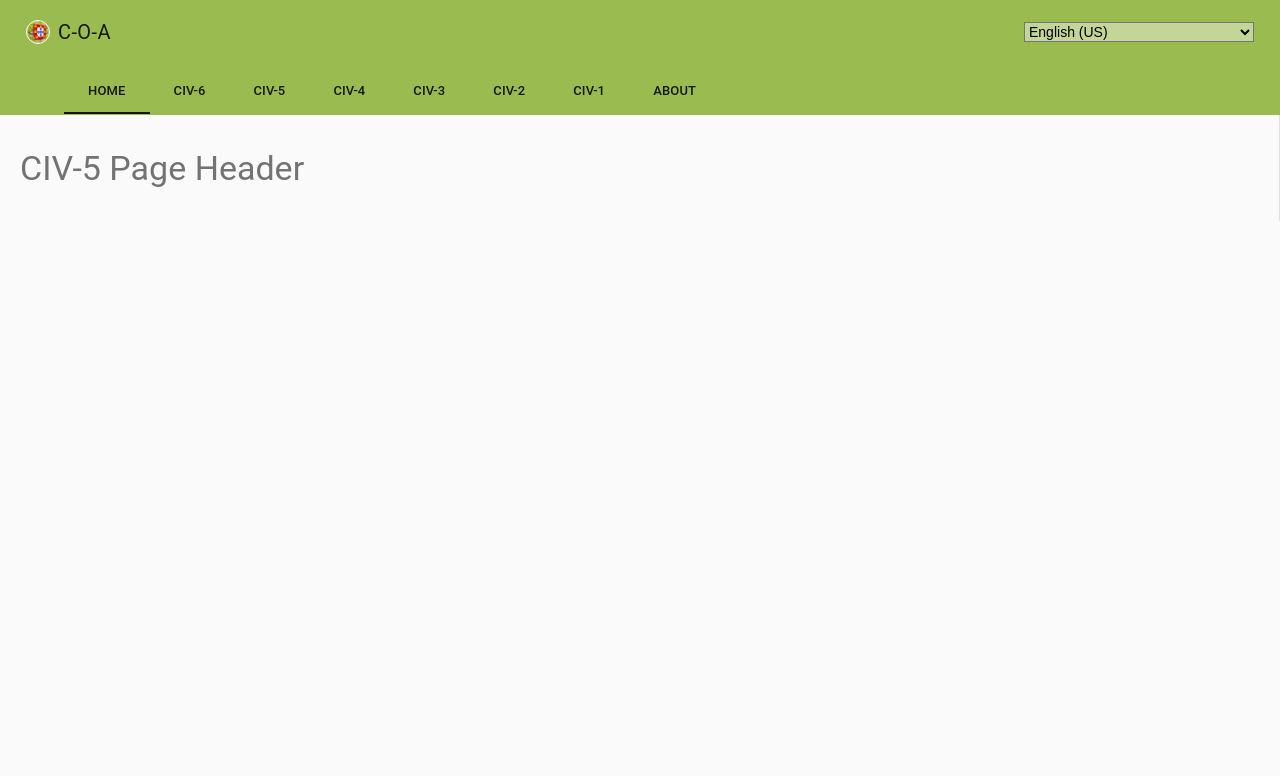
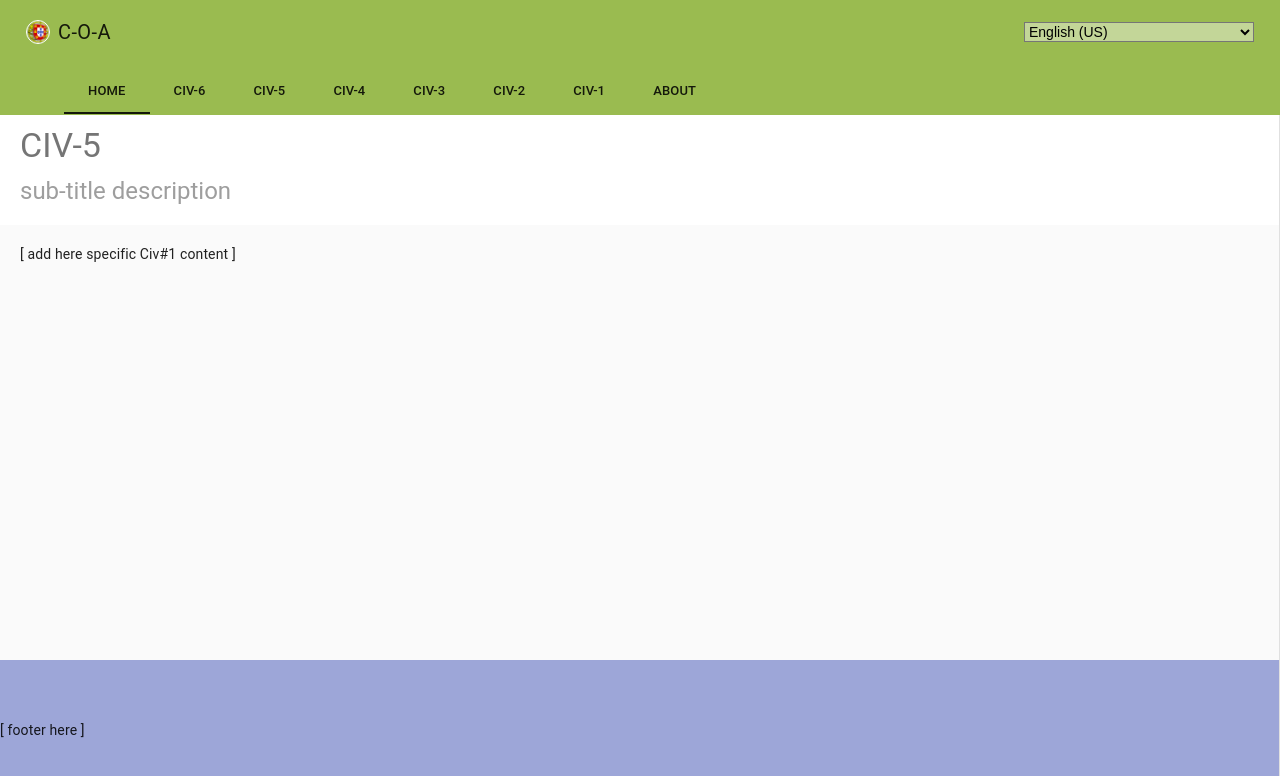
Before and after one commit to antonio-rodrigues/civ6-database-search, a Vue app: page /civ/5 in a window 1280 px wide. Shown: the top 776 px of the page. Built offline with nearby package versions, Linux system fonts and the light colour scheme.

Commit message:
Update pages to use new page components

```diff
--- a/src/views/pages/civ2/civ2.vue
+++ b/src/views/pages/civ2/civ2.vue
@@ -1,19 +1,21 @@
 <template>
-  <div class="page-civ-2 coa-padding-s">
-    <h1 class="md-display-1">{{ pageTitle }}</h1>
-    <!-- [ add here specific Civ-version content ] -->
-  </div>
+  <Page :header="data.label" subheader="sub-title description">
+    <div slot="content" class="civ-2">
+      <p>[ add here specific Civ#{{ data.version }} content ]</p>
+    </div>
+  </Page>
 </template>
 
 <script>
-const page = { version: 2, name: "civ2", label: "CIV-2" };
+import Page from "@/components/Page";
+const page = { version: 1, name: "civ2", label: "CIV-2" };
 
 export default {
   name: page.name,
 
   data: () => {
     return {
-      pageTitle: `${page.label} Page Header`
+      data: page
     };
   },
 
@@ -53,6 +55,9 @@ export default {
   },
 
   methods: {
+    getPageHeader() {
+      return this.pageTitle;
+    },
     onButtonClick: function(ev) {
       console.log("YAY! Button was clicked! Event:", { ev });
     },
@@ -60,16 +65,16 @@ export default {
     onLanguageChange: function(lang) {
       console.log("onLanguageChange:", { lang });
     }
+  },
+  components: {
+    Page
   }
 };
 </script>
 
 <style lang="scss" scoped>
-@import "@/styles/index.scss";
+// @import "@/styles/index.scss";
 
-.page-civ-2 {
-  margin: 0;
-  padding: $size-s $size-m;
-  background-color: $color-grey-ligth;
+.civ-2 {
 }
 </style>
--- a/src/views/pages/civ3/civ3.vue
+++ b/src/views/pages/civ3/civ3.vue
@@ -1,19 +1,21 @@
 <template>
-  <div class="page-civ-3 coa-padding-s">
-    <h1 class="md-display-1">{{ pageTitle }}</h1>
-    <!-- [ add here specific Civ-version content ] -->
-  </div>
+  <Page :header="data.label" subheader="sub-title description">
+    <div slot="content" class="civ-3">
+      <p>[ add here specific Civ#{{ data.version }} content ]</p>
+    </div>
+  </Page>
 </template>
 
 <script>
-const page = { version: 3, name: "civ3", label: "CIV-3" };
+import Page from "@/components/Page";
+const page = { version: 1, name: "civ3", label: "CIV-3" };
 
 export default {
   name: page.name,
 
   data: () => {
     return {
-      pageTitle: `${page.label} Page Header`
+      data: page
     };
   },
 
@@ -53,6 +55,9 @@ export default {
   },
 
   methods: {
+    getPageHeader() {
+      return this.pageTitle;
+    },
     onButtonClick: function(ev) {
       console.log("YAY! Button was clicked! Event:", { ev });
     },
@@ -60,16 +65,16 @@ export default {
     onLanguageChange: function(lang) {
       console.log("onLanguageChange:", { lang });
     }
+  },
+  components: {
+    Page
   }
 };
 </script>
 
 <style lang="scss" scoped>
-@import "@/styles/index.scss";
+// @import "@/styles/index.scss";
 
-.page-civ-3 {
-  margin: 0;
-  padding: $size-s $size-m;
-  background-color: $color-grey-ligth;
+.civ-3 {
 }
 </style>
--- a/src/views/pages/civ4/civ4.vue
+++ b/src/views/pages/civ4/civ4.vue
@@ -1,19 +1,21 @@
 <template>
-  <div class="page-civ-4 coa-padding-s">
-    <h1 class="md-display-1">{{ pageTitle }}</h1>
-    <!-- [ add here specific Civ-version content ] -->
-  </div>
+  <Page :header="data.label" subheader="sub-title description">
+    <div slot="content" class="civ-4">
+      <p>[ add here specific Civ#{{ data.version }} content ]</p>
+    </div>
+  </Page>
 </template>
 
 <script>
-const page = { version: 4, name: "civ4", label: "CIV-4" };
+import Page from "@/components/Page";
+const page = { version: 1, name: "civ4", label: "CIV-4" };
 
 export default {
   name: page.name,
 
   data: () => {
     return {
-      pageTitle: `${page.label} Page Header`
+      data: page
     };
   },
 
@@ -53,6 +55,9 @@ export default {
   },
 
   methods: {
+    getPageHeader() {
+      return this.pageTitle;
+    },
     onButtonClick: function(ev) {
       console.log("YAY! Button was clicked! Event:", { ev });
     },
@@ -60,16 +65,16 @@ export default {
     onLanguageChange: function(lang) {
       console.log("onLanguageChange:", { lang });
     }
+  },
+  components: {
+    Page
   }
 };
 </script>
 
 <style lang="scss" scoped>
-@import "@/styles/index.scss";
+// @import "@/styles/index.scss";
 
-.page-civ-4 {
-  margin: 0;
-  padding: $size-s $size-m;
-  background-color: $color-grey-ligth;
+.civ-4 {
 }
 </style>
--- a/src/views/pages/civ5/civ5.vue
+++ b/src/views/pages/civ5/civ5.vue
@@ -1,25 +1,27 @@
 <template>
-  <div class="page-civ-5 coa-padding-s">
-    <h1 class="md-display-1">{{ pageTitle }}</h1>
-    <!-- [ add here specific Civ-version content ] -->
-  </div>
+  <Page :header="settings.label" subheader="sub-title description">
+    <div slot="content" class="civ-5">
+      <p>[ add here specific Civ#{{ settings.version }} content ]</p>
+    </div>
+  </Page>
 </template>
 
 <script>
-const page = { version: 5, name: "civ5", label: "CIV-5" };
+import Page from "@/components/Page";
+const settings = { version: 1, name: "civ5", label: "CIV-5" };
 
 export default {
-  name: page.name,
+  name: settings.name,
 
   data: () => {
     return {
-      pageTitle: `${page.label} Page Header`
+      settings
     };
   },
 
   // lifecycle: init
   beforeCreate() {
-    console.group("[LIFECYCLE]");
+    console.group(`${settings.label} [LIFECYCLE]`);
     console.log("beforeCreate(): nothing gets called before me");
   },
   created() {
@@ -50,10 +52,12 @@ export default {
   },
   destroyed() {
     console.log("destroyed(): *PAW* You're gone for good!");
-    console.groupEnd();
   },
 
   methods: {
+    getPageHeader() {
+      return this.pageTitle;
+    },
     onButtonClick: function(ev) {
       console.log("YAY! Button was clicked! Event:", { ev });
     },
@@ -61,16 +65,16 @@ export default {
     onLanguageChange: function(lang) {
       console.log("onLanguageChange:", { lang });
     }
+  },
+  components: {
+    Page
   }
 };
 </script>
 
 <style lang="scss" scoped>
-@import "@/styles/index.scss";
+// @import "@/styles/index.scss";
 
-.page-civ-5 {
-  margin: 0;
-  padding: $size-s $size-m;
-  background-color: $color-grey-ligth;
+.civ-5 {
 }
 </style>
--- a/src/views/pages/civ6/civ6.vue
+++ b/src/views/pages/civ6/civ6.vue
@@ -1,19 +1,14 @@
 <template>
-  <div class="page-civ-6">
-    <PageHeader
-      header="CIV-6 DATABASE"
-      subheader="Search for internal configuration keys"
-    ></PageHeader>
-
+  <Page :header="page.label" :subheader="page.sublabel">
+    <div slot="content" class="civ-6">
       <div class="search-tip" @click="onShowInfo">
         <md-icon>info_outlined</md-icon>
         <small>How to?</small>
       </div>
       <Panel v-if="showInfo">
         <h4 slot="title">TIP</h4>
-      <p>
-        Example search: America, Galley, Redcoat_disembark...
-        <br />
+        <p>Example search: America, Galley, Redcoat_disembark...
+          <br>
           <small>
             Note: some keys hold `true` or `false` for `1` and `0` values (boolean
             database field types).
@@ -34,12 +29,11 @@
                 class="md-raised md-primary"
                 :disabled="!isSearchable"
                 @click="searchArtefacts"
-              >Search</md-button
-            >
+              >Search</md-button>
             </md-content>
 
             <div class="loader" v-if="loading">
-            <img src="@/assets/spinner2.gif" />
+              <img src="@/assets/spinner2.gif">
             </div>
 
             <md-content class="coa-vspacing-l" v-if="!isEmpty">
@@ -60,29 +54,21 @@
                   <div
                     v-if="index2 === 0"
                     class="md-layout-item md-medium-size-100 coa-vspacing-m item--header"
-                >
-                  {{ artefact.Header }}
-                </div>
+                  >{{ artefact.Header }}</div>
                   <div
                     v-if="item.Key"
                     class="md-layout-item md-small-size-50 md-xsmall-size-100 item--key"
-                >
-                  {{ item.Key }}:
-                </div>
+                  >{{ item.Key }}:</div>
                   <!-- text only -->
                   <div
                     v-if="!item.Key"
                     class="md-layout-item md-medium-size-100 item--value"
-                >
-                  {{ item.Value || "null" }}
-                </div>
+                  >{{ item.Value || "null" }}</div>
                   <!-- key/pair text -->
                   <div
                     v-if="item.Key && !item.isLink"
                     class="md-layout-item md-small-size-50 md-xsmall-size-100 item--value"
-                >
-                  {{ item.Value || "null" }}
-                </div>
+                  >{{ item.Value || "null" }}</div>
                   <!-- key/pair link -->
                   <div
                     v-if="item.Key && item.isLink"
@@ -100,30 +86,28 @@
               </div>
 
               <ul class="errors" v-if="errors && errors.length">
-              <li v-for="(error, index) of errors" :key="index">
-                {{ error.message }}
-              </li>
+                <li v-for="(error, index) of errors" :key="index">{{ error.message }}</li>
               </ul>
             </div>
           </form>
         </div>
-      <div class="md-layout-item md-medium-size-20 queries-container">
-        [ query list ]
+        <div class="md-layout-item md-medium-size-20 queries-container">[ query list ]</div>
       </div>
     </div>
-  </div>
+  </Page>
 </template>
 
 <script lang="js">
 import { HTTP, ApiMethod, prepareArtefactsData } from "@/utils";
 
 import PageHeader from "@/components/PageHeader";
+import Page from "@/components/Page";
 import Panel from "@/components/Panel";
 
-const page = { version: 6, name: "civ6", label: "CIV-6" };
+const params = { version: 6, name: "civ6", label: "CIV-6 DATABASE", sublabel: "Search for internal configuration keys" };
 
 export default {
-  name: page.name,
+  name: params.name,
 
   computed: {
     isSearchable() {
@@ -153,6 +137,7 @@ export default {
 
   data() {
     return {
+      page: params,
       loading: true,
       keyword: "",
       filterQuery: "",
@@ -202,6 +187,7 @@ export default {
     }
   },
   components: {
+    Page,
     PageHeader,
     Panel
   }
@@ -211,10 +197,10 @@ export default {
 <style lang="scss" scoped>
 @import "@/styles/index.scss";
 
-.page-civ-6 {
-  margin: 0;
-  padding: $size-s $size-m;
-  background-color: $color-grey-ligth;
+.civ-6 {
+  // margin: 0;
+  // padding: $size-s $size-m;
+  // background-color: $color-grey-ligth;
 
   .search-container {
   }
```
Lines whose indentation alone changed are shown as unchanged.
